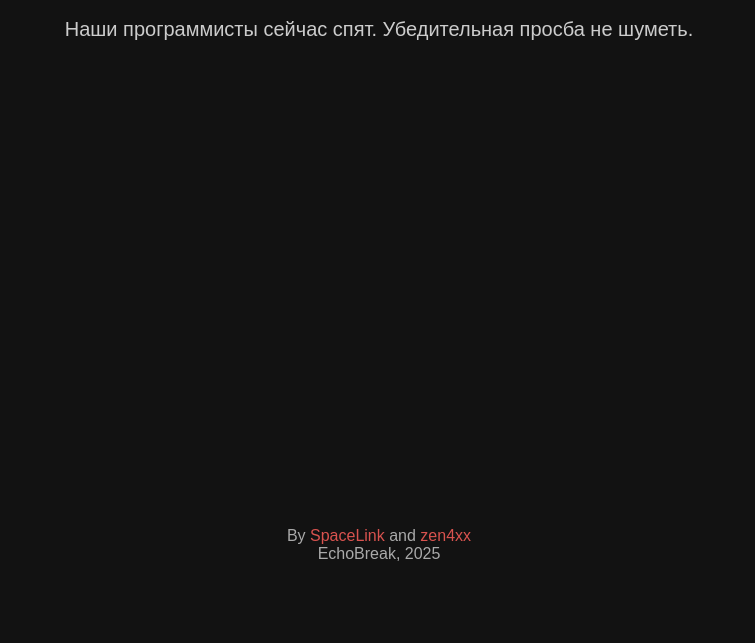
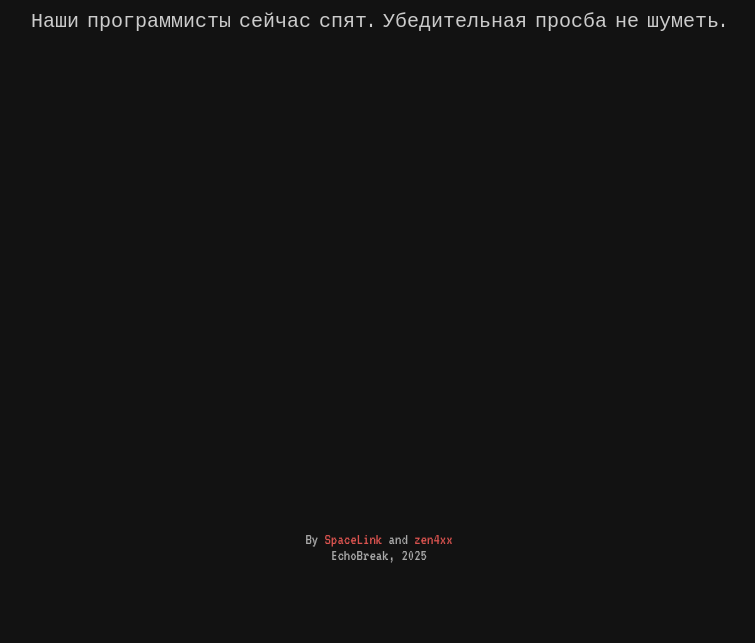
Before and after one commit to Niikle/EchoBreak, a plain HTML site: page index.html in a window 1280 px wide. Shown: the part 157-800 px from the top of the page, without its empty margins (261-1016 px from the left). Drawn offline with Linux system fonts and the light colour scheme.

Commit message:
Update index.html

```diff
--- a/index.html
+++ b/index.html
@@ -4,9 +4,10 @@
     <meta charset="UTF-8">
     <meta name="viewport" content="width=device-width, initial-scale=1.0">
     <title>EchoBreak</title>
+    <link href="https://fonts.googleapis.com/css2?family=VT323&display=swap" rel="stylesheet">
     <style>
         body {
-            font-family: Arial, sans-serif;
+            font-family: 'VT323', monospace;
             text-align: center;
             padding: 50px;
             position: relative;
```
